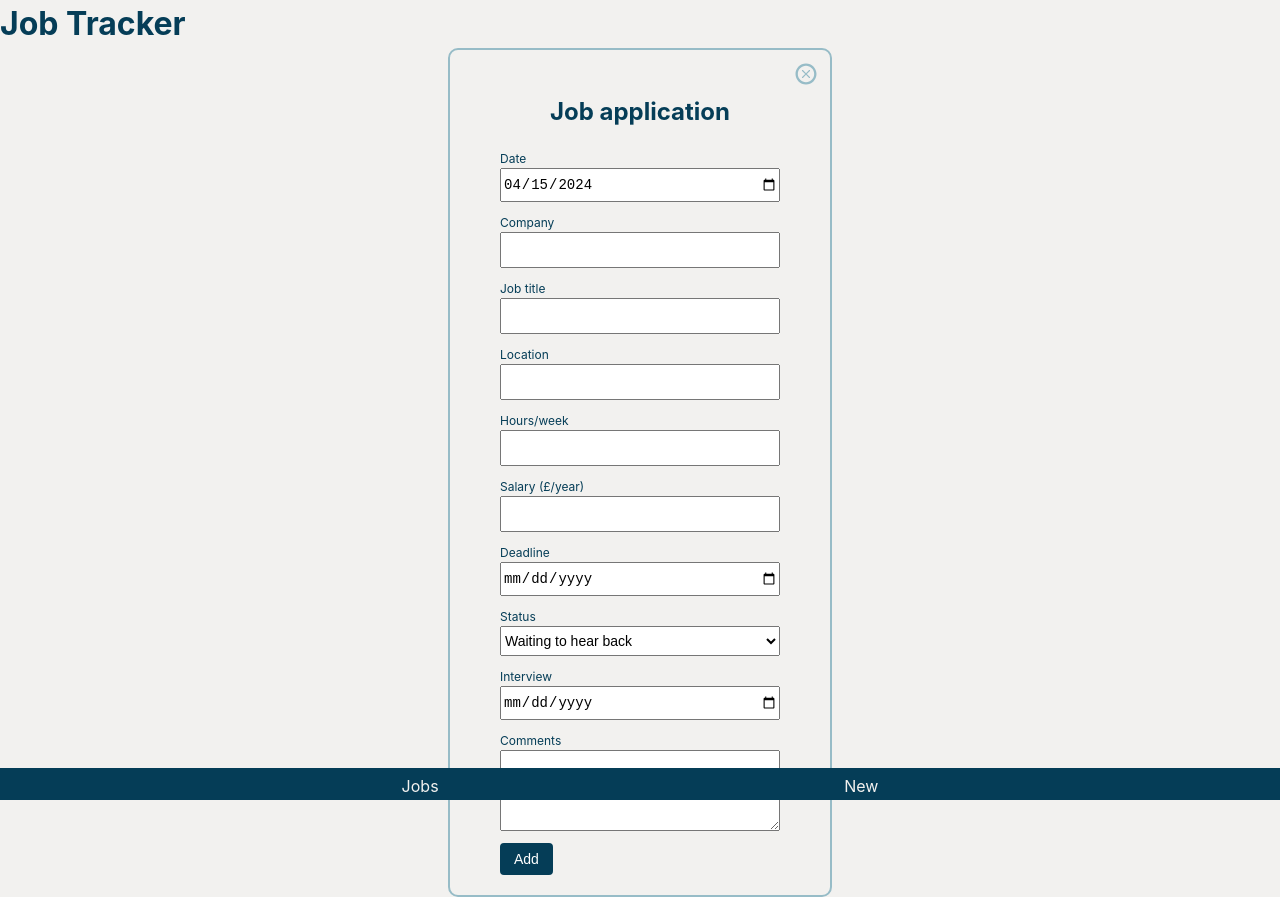
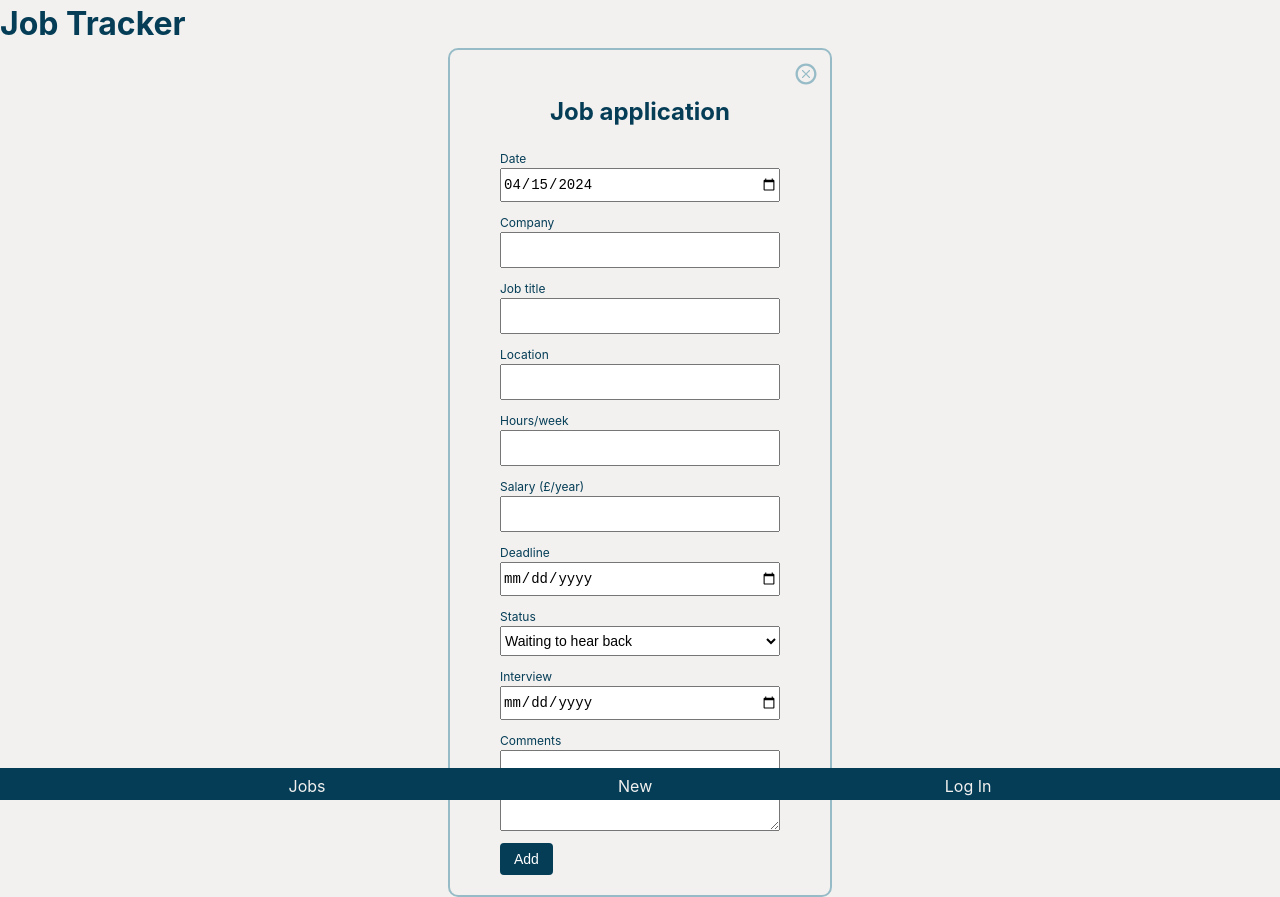
Before and after one commit to mxy-1/job-tracker, a React (Vite) app in the folder frontend/: page /jobs/add-new in a window 1280 px wide. Built offline with nearby package versions, Linux system fonts and the light colour scheme.

Commit message:
update routes to add login

```diff
--- a/frontend/src/App.tsx
+++ b/frontend/src/App.tsx
@@ -4,19 +4,33 @@ import { Nav } from './components/Nav';
 import { Jobs } from './pages/Jobs';
 import { Form } from './pages/Form';
 import { Header } from './components/Header';
+import LogIn from './pages/LogIn';
 
 function App() {
 
   return (
     <BrowserRouter>
       <Header />
-      <Routes>
+      {/* <Routes>
         <Route path={"/jobs"} element={<Nav/>}>
           <Route index element={<Jobs/>}/>
           <Route path="add-new" element={<Form/>}/>
           <Route path=":id" element={<Form />} />
         </Route>
+        <Route path="/sign-up" element={<LogIn />}>
+        </Route>
+      </Routes> */}
+
+      <Routes>
+        <Route path="jobs">
+          <Route index element={<Jobs/>}/>
+          <Route path="add-new" element={<Form/>}/>
+          <Route path=":id" element={<Form />}/>
+        </Route>
+
+        <Route path="log-in" element={<LogIn />}/>
       </Routes>
+      <Nav/>
     </BrowserRouter>
   )
 }
--- a/frontend/src/components/Nav.tsx
+++ b/frontend/src/components/Nav.tsx
@@ -12,6 +12,9 @@ export const Nav = () => {
           <li>
             <Link to="/jobs/add-new" className="nav-link">New</Link>
           </li>
+          <li>
+            <Link to="/log-in" className="nav-link">Log In</Link>
+          </li>
         </ul>
       </nav>
       <Outlet />
```
